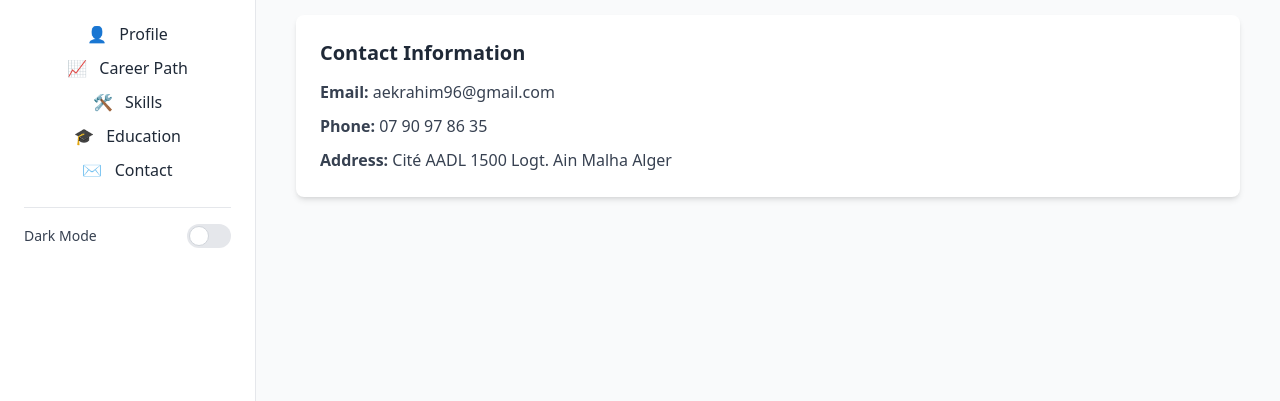
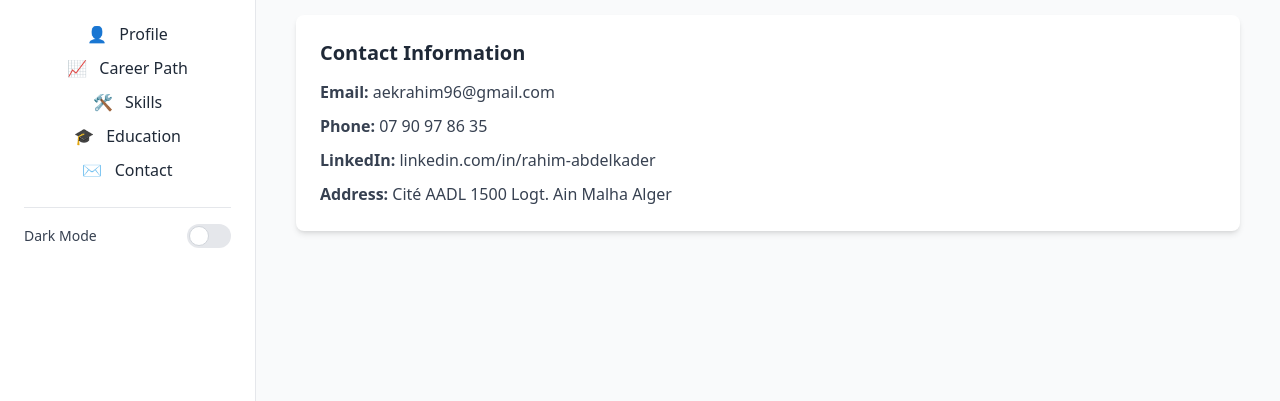
Before and after one commit to degaaag/cv, a plain HTML site: page index.html in a window 1280 px wide. Shown: the part 399-800 px from the top of the page. Drawn offline with nearby package versions, Linux system fonts and the light colour scheme.

Commit message:
Update index.html

```diff
--- a/index.html
+++ b/index.html
@@ -99,6 +99,7 @@
                     <ul class="space-y-2 text-gray-700">
                         <li><strong>Email:</strong> aekrahim96@gmail.com</li>
                         <li><strong>Phone:</strong> 07 90 97 86 35</li>
+						<li><strong>LinkedIn:</strong> linkedin.com/in/rahim-abdelkader</li>
                         <li><strong>Address:</strong> Cité AADL 1500 Logt. Ain Malha Alger</li>
                     </ul>
                 </div>
```
